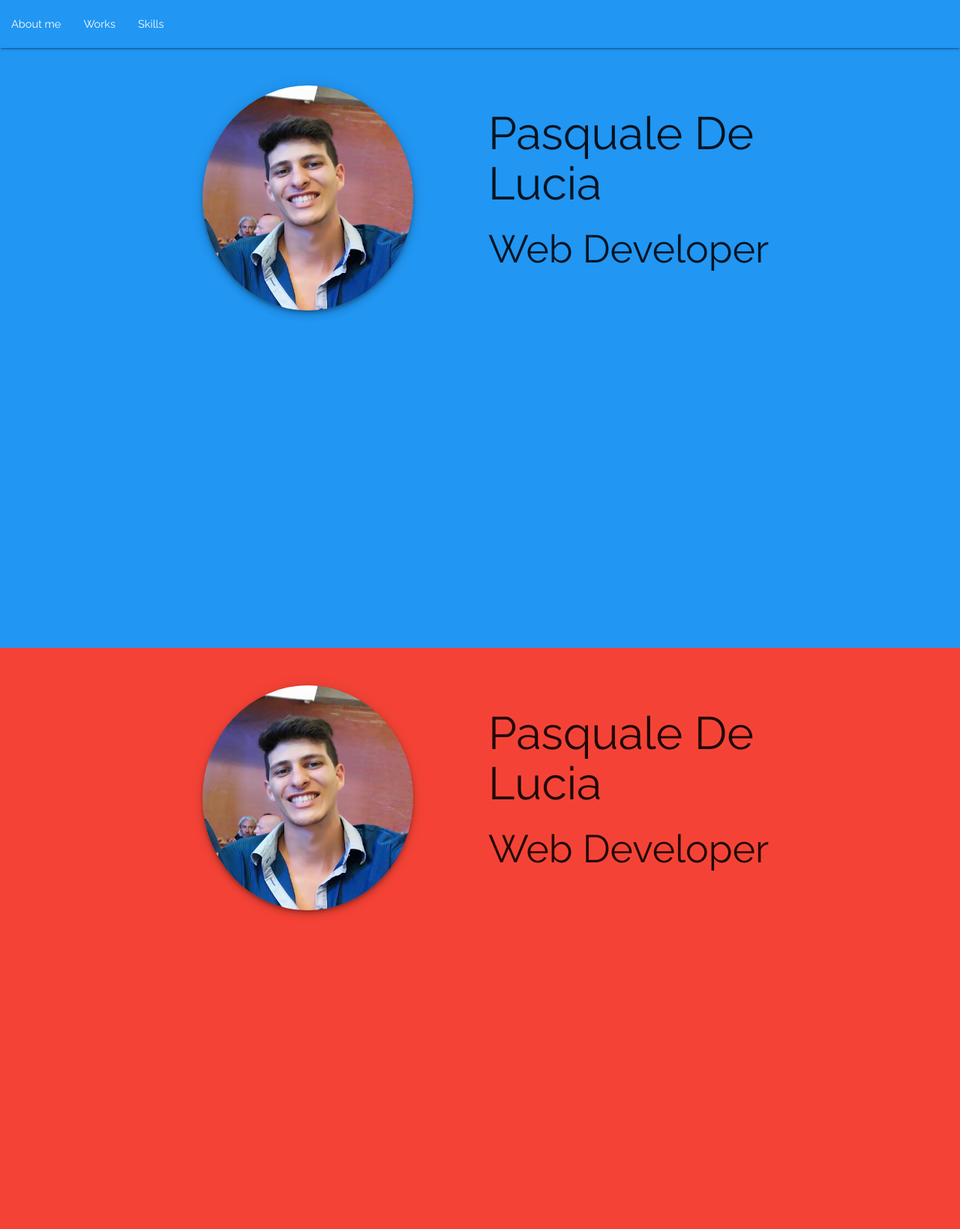
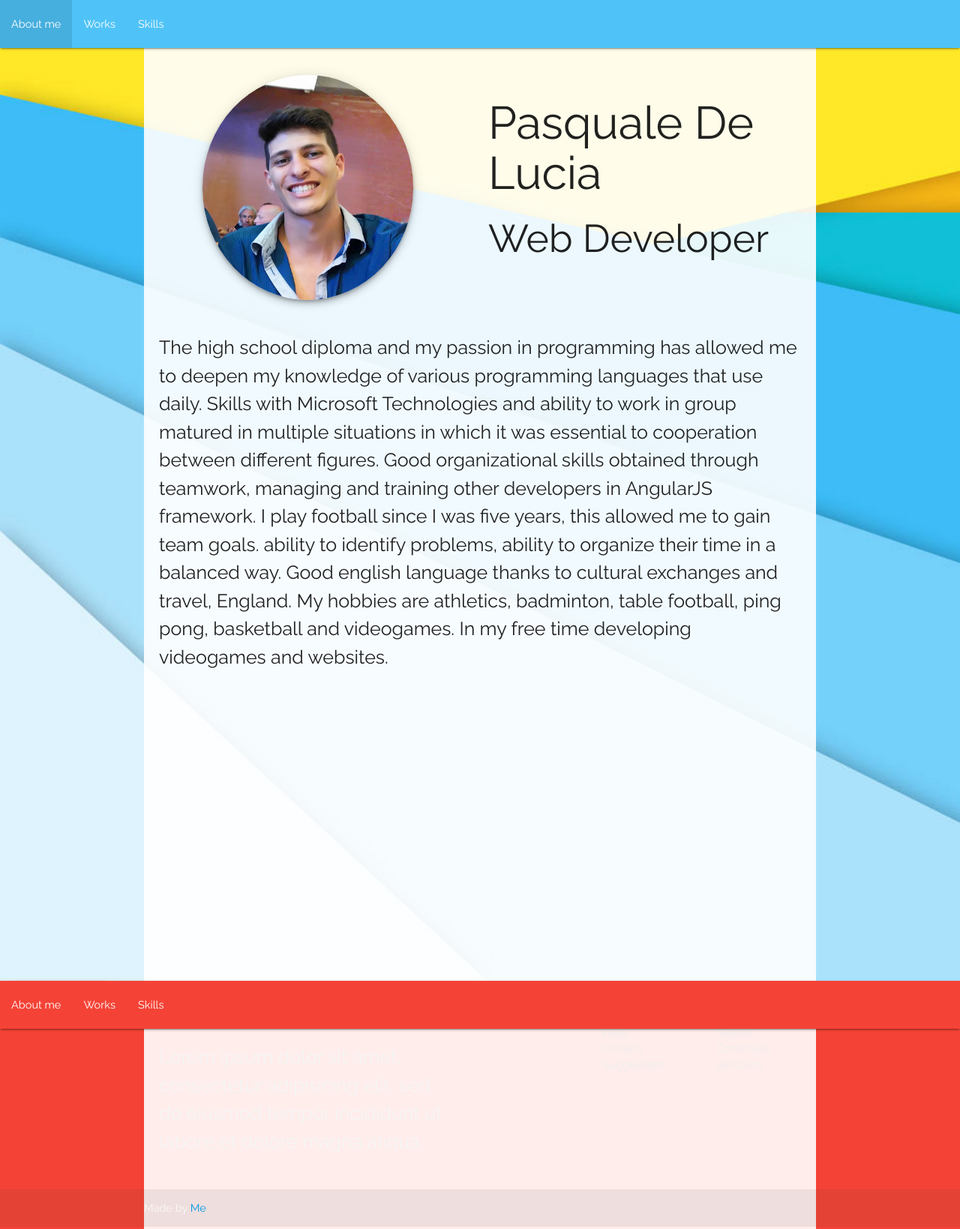
Before and after one commit to VarPDev/pako-site, a plain HTML site: page index.html in a window 1280 px wide. Shown: the top 1639 px of the page at 75% size. Drawn offline with nearby package versions, Linux system fonts and the light colour scheme.

Commit message:
background + pushspin

```diff
--- a/index.css
+++ b/index.css
@@ -9,3 +9,36 @@ body,
 .block {
     height: 100%;
 }
+
+body {
+    display: flex;
+    min-height: 100vh;
+    flex-direction: column;
+}
+
+main {
+    flex: 1 0 auto;
+}
+
+nav {
+    z-index: 100;
+}
+
+p {
+    font-size: 25px;
+    padding: 0 20px;
+}
+
+.container:not(.footer) {
+    background: rgba(255,255,255, 0.9);
+    min-height: 100%;
+}
+
+#blue {
+    background: url(./assets/img/back.png);
+    background-size: cover;
+}
+
+.padding.t100 {
+    padding-top: 100px;
+}
--- a/index.html
+++ b/index.html
@@ -8,11 +8,17 @@
     <meta name="viewport" content="width=device-width, initial-scale=1.0" />
     <meta name=”description” content="I'm a web developer" />
     <title>Pasquale De Lucia | Web Developer</title>
+
+    <script type="text/javascript" src="https://code.jquery.com/jquery-3.2.1.min.js"></script>
 </head>
 
 <body>
-    <div class="navbar-fixed">
-        <nav class="blue">
+
+    <header></header>
+
+    <main>
+        <div id="blue" class="block">
+            <nav class="pushpin-demo-nav light-blue lighten-2" data-target="blue">
                 <div class="nav-wrapper">
                     <a href="#" data-activates="mobile-demo" class="button-collapse">
                         <i class="material-icons">menu</i>
@@ -41,10 +47,8 @@
                     </ul>
                 </div>
             </nav>
-    </div>
 
-    <div id="blue" class="block blue">
-        <div class="container padding t50">
+            <div class="container padding t100">
                 <div class="row">
                     <div class="col s12 m6 l6 center-align">
                         <img class="personal z-depth-3" src="./assets/img/pasquale_de_lucia.jpg" alt="Pasquale De Lucia | Web Developer" />
@@ -55,56 +59,130 @@
                     </div>
                 </div>
 
+                <div class="row">
+                    <div class="col s12 m12 l12">
+                        <p>The high school diploma and my passion in programming has allowed me to deepen my knowledge of various
+                            programming languages that use daily. Skills with Microsoft Technologies and ability to work
+                            in group matured in multiple situations in which it was essential to cooperation between different
+                            figures. Good organizational skills obtained through teamwork, managing and training other developers
+                            in AngularJS framework. I play football since I was five years, this allowed me to gain team
+                            goals. ability to identify problems, ability to organize their time in a balanced way. Good english
+                            language thanks to cultural exchanges and travel, England. My hobbies are athletics, badminton,
+                            table football, ping pong, basketball and videogames. In my free time developing videogames and
+                            websites.
+                        </p>
+                    </div>
+                </div>
             </div>
         </div>
 
         <div id="red" class="block red">
-        <div class="container padding t50">
+            <nav class="pushpin-demo-nav red" data-target="red">
+                <div class="nav-wrapper">
+                    <a href="#" data-activates="mobile-demo" class="button-collapse">
+                        <i class="material-icons">menu</i>
+                    </a>
+                    <ul class="hide-on-med-and-down">
+                        <li>
+                            <a href="#about-me">About me</a>
+                        </li>
+                        <li>
+                            <a href="#works">Works</a>
+                        </li>
+                        <li>
+                            <a href="#skills">Skills</a>
+                        </li>
+                    </ul>
+                    <ul class="side-nav" id="mobile-demo">
+                        <li>
+                            <a href="#about-me">About me</a>
+                        </li>
+                        <li>
+                            <a href="#works">Works</a>
+                        </li>
+                        <li>
+                            <a href="#skills">Skills</a>
+                        </li>
+                    </ul>
+                </div>
+            </nav>
+
+            <div class="container padding t100">
                 <div class="row">
-                <div class="col s12 m6 l6 center-align">
-                    <img class="personal z-depth-3" src="./assets/img/pasquale_de_lucia.jpg" alt="Pasquale De Lucia | Web Developer" />
-                </div>
-                <div class="col s12 m6 l6">
-                    <h1>Pasquale De Lucia</h1>
-                    <h2>Web Developer</h2>
-                </div>
                 </div>
 
             </div>
         </div>
 
         <div id="green" class="block green">
-        <div class="container padding t50">
+            <nav class="pushpin-demo-nav green" data-target="green">
+                <div class="nav-wrapper">
+                    <a href="#" data-activates="mobile-demo" class="button-collapse">
+                        <i class="material-icons">menu</i>
+                    </a>
+                    <ul class="hide-on-med-and-down">
+                        <li>
+                            <a href="#about-me">About me</a>
+                        </li>
+                        <li>
+                            <a href="#works">Works</a>
+                        </li>
+                        <li>
+                            <a href="#skills">Skills</a>
+                        </li>
+                    </ul>
+                    <ul class="side-nav" id="mobile-demo">
+                        <li>
+                            <a href="#about-me">About me</a>
+                        </li>
+                        <li>
+                            <a href="#works">Works</a>
+                        </li>
+                        <li>
+                            <a href="#skills">Skills</a>
+                        </li>
+                    </ul>
+                </div>
+            </nav>
+            <div class="container padding t100">
                 <div class="row">
-                <div class="col s12 m6 l6 center-align">
-                    <img class="personal z-depth-3" src="./assets/img/pasquale_de_lucia.jpg" alt="Pasquale De Lucia | Web Developer" />
-                </div>
-                <div class="col s12 m6 l6">
-                    <h1>Pasquale De Lucia</h1>
-                    <h2>Web Developer</h2>
                 </div>
             </div>
+        </div>
+    </main>
 
+    <footer class="page-footer">
+            <div class="container footer">
+              <div class="row">
+                <div class="col l6 s12">
+                  <h5 class="white-text">Some Title</h5>
+                  <p class="grey-text text-lighten-4">Lorem ipsum dolor sit amet, consectetur adipisicing elit, sed do eiusmod tempor incididunt ut labore et dolore magna aliqua.</p>
+                </div>
+                <div class="col l2 offset-l2 s6">
+                  <h6>About</h6>
+                  <ul>
+                    <li><a href="" class="grey-text text-lighten-3">Help</a></li>
+                    <li><a href="" class="grey-text text-lighten-3">Contact</a></li>
+                    <li><a href="" class="grey-text text-lighten-3">Suggestions</a></li>
+                  </ul>
+                </div>
+                <div class="col l2 s6">
+                  <h6>Developer</h6>
+                  <ul>
+                    <li><a href="" class="grey-text text-lighten-3">Source</a></li>
+                    <li><a href="" class="grey-text text-lighten-3">Contribute</a></li>
+                    <li><a href="" class="grey-text text-lighten-3">API Docs</a></li>
+                  </ul>
                 </div>
               </div>
+            </div>
+            <div class="footer-copyright">
+              <div class="container footer">Made by <a href="">Me </a></div>
+            </div>
+          </footer>
 
-    <div class="buysellads buysellads-demo hide-on-small-only">
-        <div class="container padding t50">
-            <div class="row">
-                <div class="col s12 m6 l6 center-align">
-                    <img class="personal z-depth-3" src="./assets/img/pasquale_de_lucia.jpg" alt="Pasquale De Lucia | Web Developer" />
-                </div>
-                <div class="col s12 m6 l6">
-                    <h1>Pasquale De Lucia</h1>
-                    <h2>Web Developer</h2>
-                </div>
-            </div>
-
-        </div>
-    </div>
-
-    <script type="text/javascript" src="https://code.jquery.com/jquery-3.2.1.min.js"></script>
     <script src="https://cdnjs.cloudflare.com/ajax/libs/materialize/0.100.2/js/materialize.min.js"></script>
+    <script src="./index.js"></script>
 </body>
 
 </html>
--- a/index.js
+++ b/index.js
@@ -1,7 +1,8 @@
-$(document).ready(function () {
-    $('.pushpin-demo-nav').pushpin({
-        top: 0,
-        bottom: 1000,
-        offset: 0
+$('.pushpin-demo-nav').each(function() {
+    var $this = $(this);
+    var $target = $('#' + $(this).attr('data-target'));
+    $this.pushpin({
+        top: $target.offset().top,
+        bottom: $target.offset().top + $target.outerHeight() - $this.height()
     });
 });
```
Also changed, not shown: assets/img/back.png (added). Lines whose indentation alone changed are shown as unchanged.
